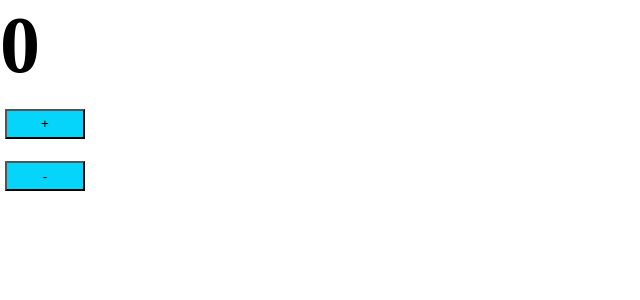
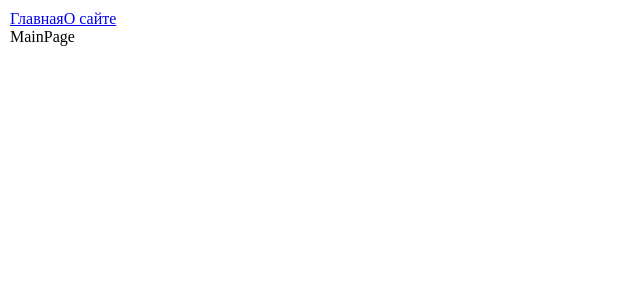
Before and after one commit to Rumata-SL/Iterum_conor, a React app: page / in a window 1280 px wide. Shown: the top 300 px of the page, without its empty margins (0-640 px from the left). Built offline with nearby package versions, Linux system fonts and the light colour scheme.

Commit message:
added lazi loading

```diff
--- a/package.json
+++ b/package.json
@@ -23,6 +23,7 @@
     "@types/node": "^17.0.21",
     "@types/react": "^17.0.39",
     "@types/react-dom": "^17.0.11",
+    "@types/react-router-dom": "^5.3.3",
     "@types/webpack": "^5.28.0",
     "@types/webpack-dev-server": "^4.7.2",
     "css-loader": "^6.6.0",
@@ -40,6 +41,7 @@
   },
   "dependencies": {
     "react": "^17.0.2",
-    "react-dom": "^17.0.2"
+    "react-dom": "^17.0.2",
+    "react-router-dom": "^6.2.1"
   }
 }
--- a/src/App.tsx
+++ b/src/App.tsx
@@ -1,10 +1,20 @@
-import React from 'react';
-import {Counter} from "./components/Counter";
+import React, {Suspense} from 'react';
+import {Link, Route, Routes} from "react-router-dom";
 import  "./index.scss"
+import {AboutPageAsync} from "./pages/AboutPage/AboutPage.async";
+import {MainPageAsync} from "./pages/MainPage/MainPage.async";
+
 export const App = () => {
     return (
         <div className="app">
-            <Counter/>
+            <Link to={"/"}>Главная</Link>
+            <Link to={"/about"}>О сайте</Link>
+                <Suspense fallback={<div>...Loading</div>}>
+                    <Routes>
+                        <Route path="/about" element={<AboutPageAsync/>}></Route>
+                        <Route path="/" element={<MainPageAsync/>}></Route>
+                    </Routes>
+                </Suspense>
         </div>
     );
 };
--- a/src/components/Counter.module.scss
+++ /dev/null
@@ -1,11 +0,0 @@
-.wrapper {
-  font-size: 40px;
-}
-
-.button{
-  width: 80px;
-  height: 30px;
-  margin: 5px;
-  padding: 5px;
-  background-color: #05d5fa;
-}
--- a/src/components/Counter.tsx
+++ /dev/null
@@ -1,25 +0,0 @@
-import React, {useState} from 'react';
-import classes from "./Counter.module.scss";
-
-export const Counter = () => {
-    const [count, setCount]= useState(0);
-
-    const increment = ()=>{
-        setCount(count + 1)
-    }
-    const decrement = ()=>{
-        setCount(count - 1)
-    }
-
-    return (
-        <div className={classes.wrapper}>
-            <h1>{count}</h1>
-            <div>
-                <button className={classes.button} onClick={increment}>+</button>
-            </div>
-            <div>
-                <button className={classes.button} onClick={decrement}>-</button>
-            </div>
-        </div>
-    );
-};
--- a/src/index.scss
+++ b/src/index.scss
@@ -5,5 +5,5 @@
 }
 
 .app{
-  font-size: 60px;
+  margin: 10px;
 }
--- a/src/index.tsx
+++ b/src/index.tsx
@@ -1,7 +1,8 @@
 import {render} from "react-dom";
 import {App} from "./App";
+import {BrowserRouter} from "react-router-dom";
 
 render(
-        <App/>,
+    <BrowserRouter><App/></BrowserRouter>,
     document.getElementById("root")
 )
--- /dev/null
+++ b/src/pages/AboutPage/AboutPage.async.tsx
@@ -0,0 +1,8 @@
+import { lazy } from 'react';
+
+export const AboutPageAsync = lazy(() => new Promise((resolve)=>{
+    setTimeout(()=>{
+        // @ts-ignore
+        resolve(import('./AboutPage'))
+    },1500)
+}));
--- /dev/null
+++ b/src/pages/AboutPage/AboutPage.tsx
@@ -0,0 +1,10 @@
+import React from 'react';
+
+ const AboutPage = () => {
+    return (
+        <div>
+            AboutPage
+        </div>
+    );
+};
+ export default AboutPage
--- /dev/null
+++ b/src/pages/MainPage/MainPage.async.tsx
@@ -0,0 +1,7 @@
+import {lazy} from "react";
+
+export const MainPageAsync = lazy(()=> new Promise((resolve)=>{
+    setTimeout(()=>{
+        // @ts-ignore
+        resolve(import("./MainPage"))},1500)
+}))
--- /dev/null
+++ b/src/pages/MainPage/MainPage.tsx
@@ -0,0 +1,10 @@
+import React from 'react';
+
+ const MainPage = () => {
+    return (
+        <div>
+            MainPage
+        </div>
+    );
+};
+export default MainPage
```
Also changed, not shown: src/pages/AboutPage/AboutPage.module.scss (added), src/pages/MainPage/MainPage.module.scss (added), 2 other files (tests, documents, lock files or other folders).
